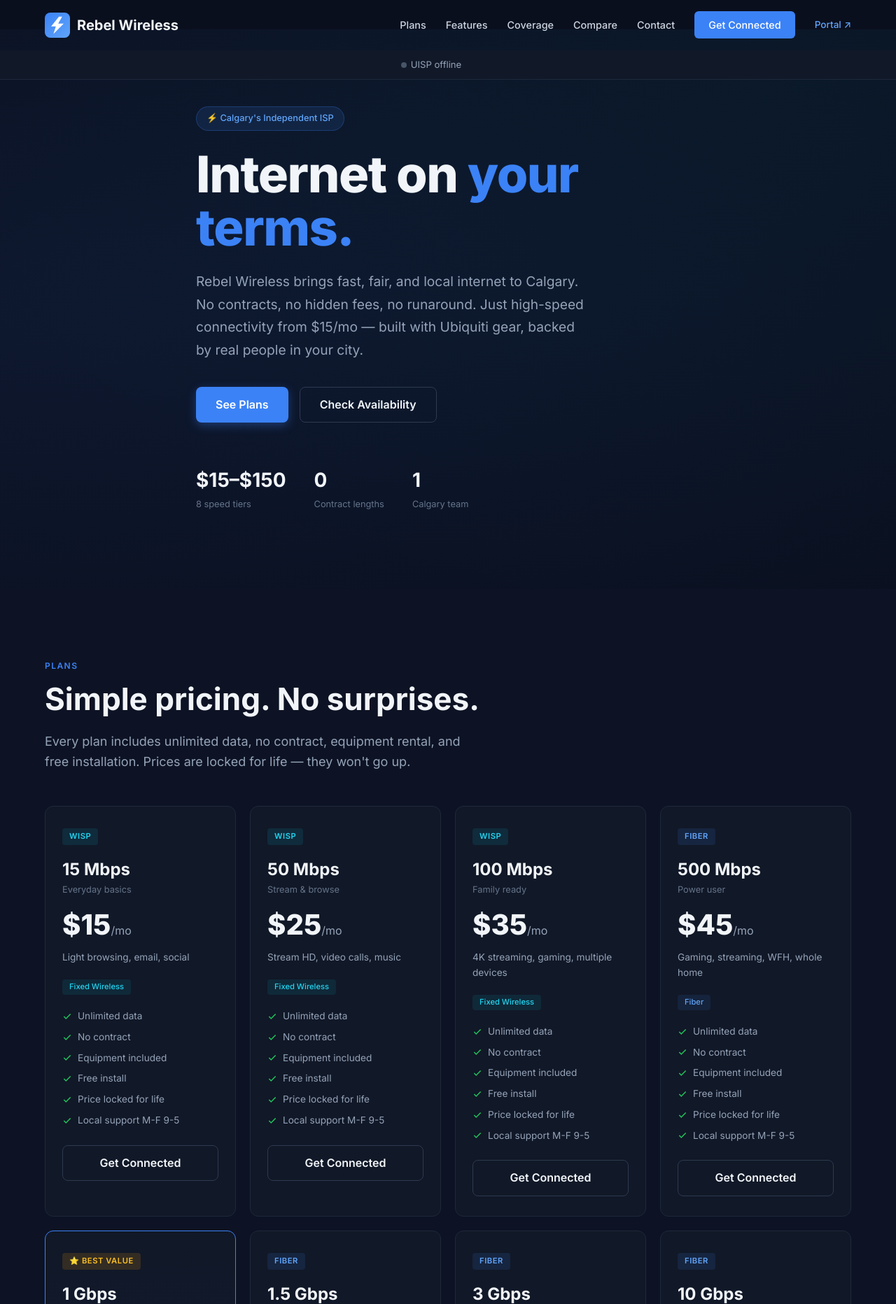
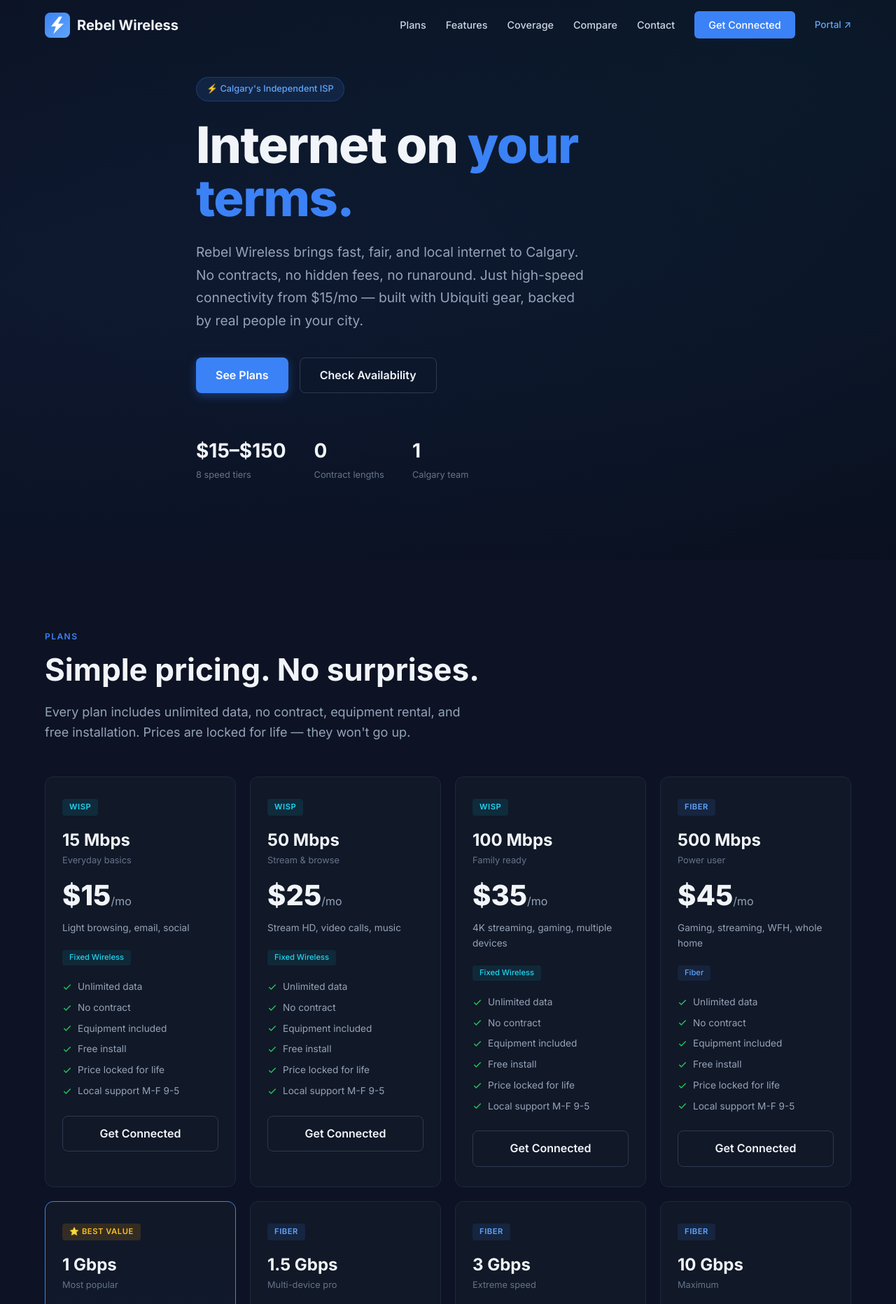
Before and after one commit to RebelWireless/RebelWirelessRedesign, a Flask app: page / in a window 1280 px wide. Shown: the top 1864 px of the page at 70% size. Run offline with Flask 3, Linux system fonts and the light colour scheme.

Commit message:
ux: remove network status bar entirely — HTML, CSS, and JS polling

```diff
--- a/templates/index.html
+++ b/templates/index.html
@@ -641,51 +641,6 @@
     }
     .coverage-note strong { color: #60a5fa; }
 
-    /* ===== NETWORK STATUS BAR ===== */
-    .network-status-bar {
-      background: #111827;
-      border-bottom: 1px solid #1e293b;
-      padding: 10px 0;
-      font-size: 0.82rem;
-      color: #94a3b8;
-      position: sticky;
-      top: 72px;
-      z-index: 40;
-    }
-    .network-status-bar .container {
-      display: flex;
-      align-items: center;
-      justify-content: center;
-      gap: 24px;
-      flex-wrap: wrap;
-    }
-    .network-status-bar .status-indicator {
-      display: flex;
-      align-items: center;
-      gap: 6px;
-    }
-    .network-status-bar .dot {
-      width: 8px;
-      height: 8px;
-      border-radius: 50%;
-      display: inline-block;
-    }
-    .network-status-bar .dot.green { background: #22c55e; box-shadow: 0 0 6px rgba(34,197,94,0.5); }
-    .network-status-bar .dot.yellow { background: #f59e0b; box-shadow: 0 0 6px rgba(245,158,11,0.5); }
-    .network-status-bar .dot.red { background: #ef4444; box-shadow: 0 0 6px rgba(239,68,68,0.5); }
-    .network-status-bar .dot.grey { background: #475569; }
-    .network-status-bar .stat { font-weight: 600; color: #f1f5f9; }
-    .network-status-bar .portal-link {
-      color: #3b82f6;
-      font-weight: 600;
-      padding: 4px 12px;
-      border: 1px solid rgba(59,130,246,0.3);
-      border-radius: 6px;
-      font-size: 0.8rem;
-      transition: all 0.2s;
-    }
-    .network-status-bar .portal-link:hover { background: rgba(59,130,246,0.15); color: #60a5fa; }
-
     /* ===== FADE IN ===== */
     .fade-in {
       opacity: 0;
@@ -732,16 +687,6 @@
     </div>
   </div>
 </nav>
-
-<!-- ===== NETWORK STATUS BAR ===== -->
-<div class="network-status-bar" id="networkStatus">
-  <div class="container">
-    <span class="status-indicator"><span class="dot grey" id="statusDot"></span> <span id="statusLabel">Checking network...</span></span>
-    <span id="statusDevices">—</span>
-    <span id="statusSites">—</span>
-    <a href="https://uisp.rebelwireless.ca/crm" class="portal-link" id="portalLink" target="_blank" rel="noopener">Customer Portal ↗</a>
-  </div>
-</div>
 
 <!-- ===== HERO ===== -->
 <section class="hero">
@@ -1328,50 +1273,6 @@
       submitBtn.textContent = 'Submit Request';
     }
   });
-
-  // ===== NETWORK STATUS POLLING =====
-  const statusDot = document.getElementById('statusDot');
-  const statusLabelEl = document.getElementById('statusLabel');
-  const statusDevices = document.getElementById('statusDevices');
-  const statusSites = document.getElementById('statusSites');
-  const portalLink = document.getElementById('portalLink');
-
-  async function updateNetworkStatus() {
-    try {
-      const r = await fetch('/api/network-status');
-      const data = await r.json();
-
-      if (!data.available) {
-        statusDot.className = 'dot grey';
-        statusLabelEl.textContent = 'UISP offline';
-        statusDevices.textContent = '';
-        statusSites.textContent = '';
-        portalLink.style.display = 'none';
-        return;
-      }
-
-      portalLink.style.display = '';
-      const devs = data.devices;
-      const sites = data.sites;
-      const allUp = devs.down === 0 && devs.degraded === 0;
-
-      statusDot.className = allUp ? 'dot green' : devs.down > 0 ? 'dot red' : 'dot yellow';
-      statusLabelEl.textContent = allUp ? 'All systems operational' :
-        devs.down > 0 ? `${devs.down} device${devs.down > 1 ? 's' : ''} down` :
-        `${devs.degraded} device${devs.degraded > 1 ? 's' : ''} degraded`;
-
-      statusDevices.textContent = `${devs.healthy}/${devs.total} devices`;
-      statusSites.textContent = `${sites.up}/${sites.total} sites`;
-    } catch (err) {
-      console.error('Status fetch failed:', err);
-      statusDot.className = 'dot grey';
-      statusLabelEl.textContent = 'Status unavailable';
-      portalLink.style.display = 'none';
-    }
-  }
-
-  updateNetworkStatus();
-  setInterval(updateNetworkStatus, 60000);
 </script>
 </body>
 </html>
```
